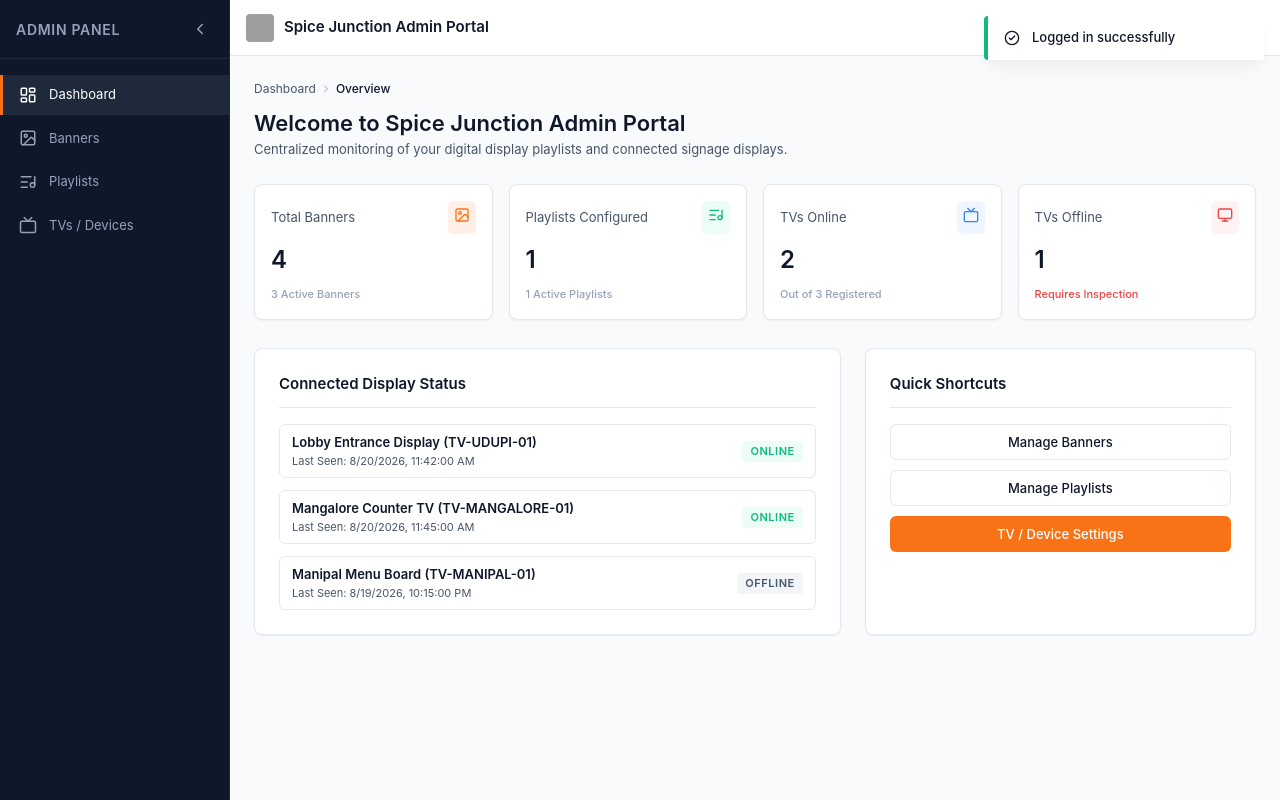
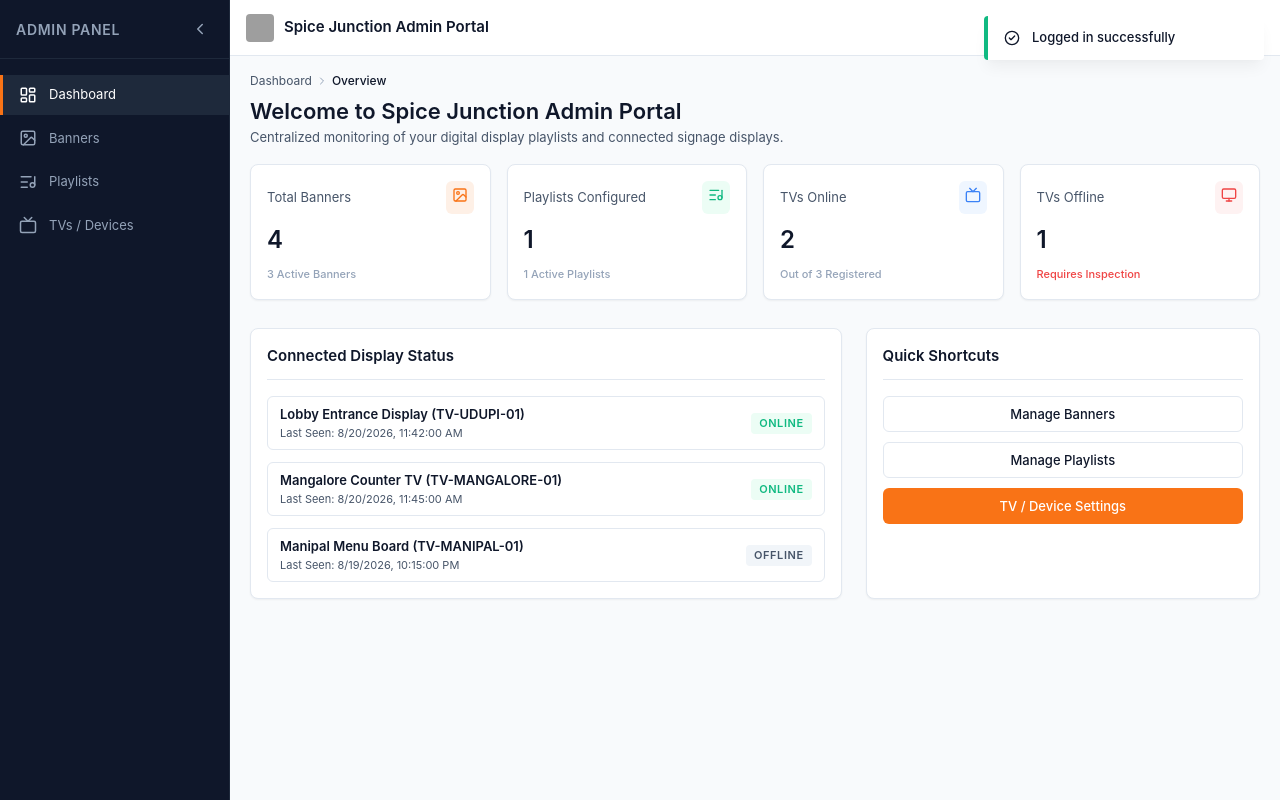
Before and after one commit to acharya17/DisplayKiosk, a React (Vite) app: page /#/login in a window 1280 px wide. Both pictures are taken after a click on the button "Sign In". Built offline with nearby package versions, Linux system fonts and the light colour scheme; grey boxes are pictures that could not be loaded.

Commit message:
feat: add global stylesheet with base layout and UI component styles

```diff
--- a/src/styles/index.css
+++ b/src/styles/index.css
@@ -109,7 +109,7 @@
 .main-content {
   flex: 1;
   overflow-y: auto;
-  padding: 24px var(--spacing-xl);
+  padding: 16px var(--spacing-lg);
 }
 
 /* Breadcrumbs */
@@ -119,7 +119,7 @@
   gap: var(--spacing-xxs);
   font-size: 12px;
   color: var(--color-text-secondary);
-  margin-bottom: 12px;
+  margin-bottom: 8px;
 }
 
 .breadcrumb-separator {
@@ -136,7 +136,7 @@
   display: flex;
   justify-content: space-between;
   align-items: flex-start;
-  margin-bottom: 24px;
+  margin-bottom: 16px;
 }
 
 .page-title-group h1 {
@@ -264,12 +264,11 @@
   color: var(--color-info);
 }
 
-/* Card */
 .card {
   background-color: var(--color-surface);
   border: 1px solid var(--color-border);
   border-radius: var(--radius-card);
-  padding: var(--spacing-xl);
+  padding: 16px;
   box-shadow: var(--shadow-sm);
 }
 
```
